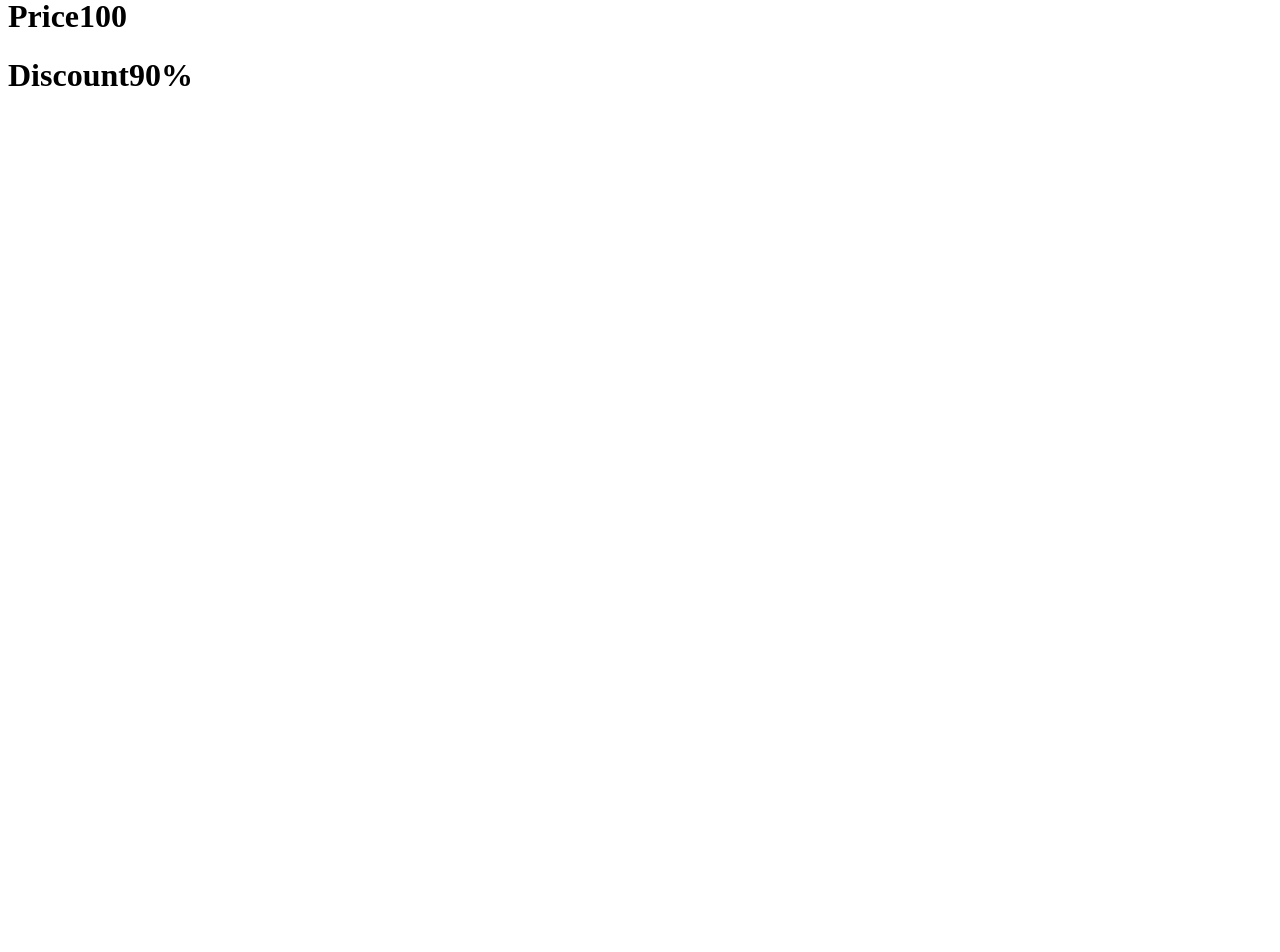
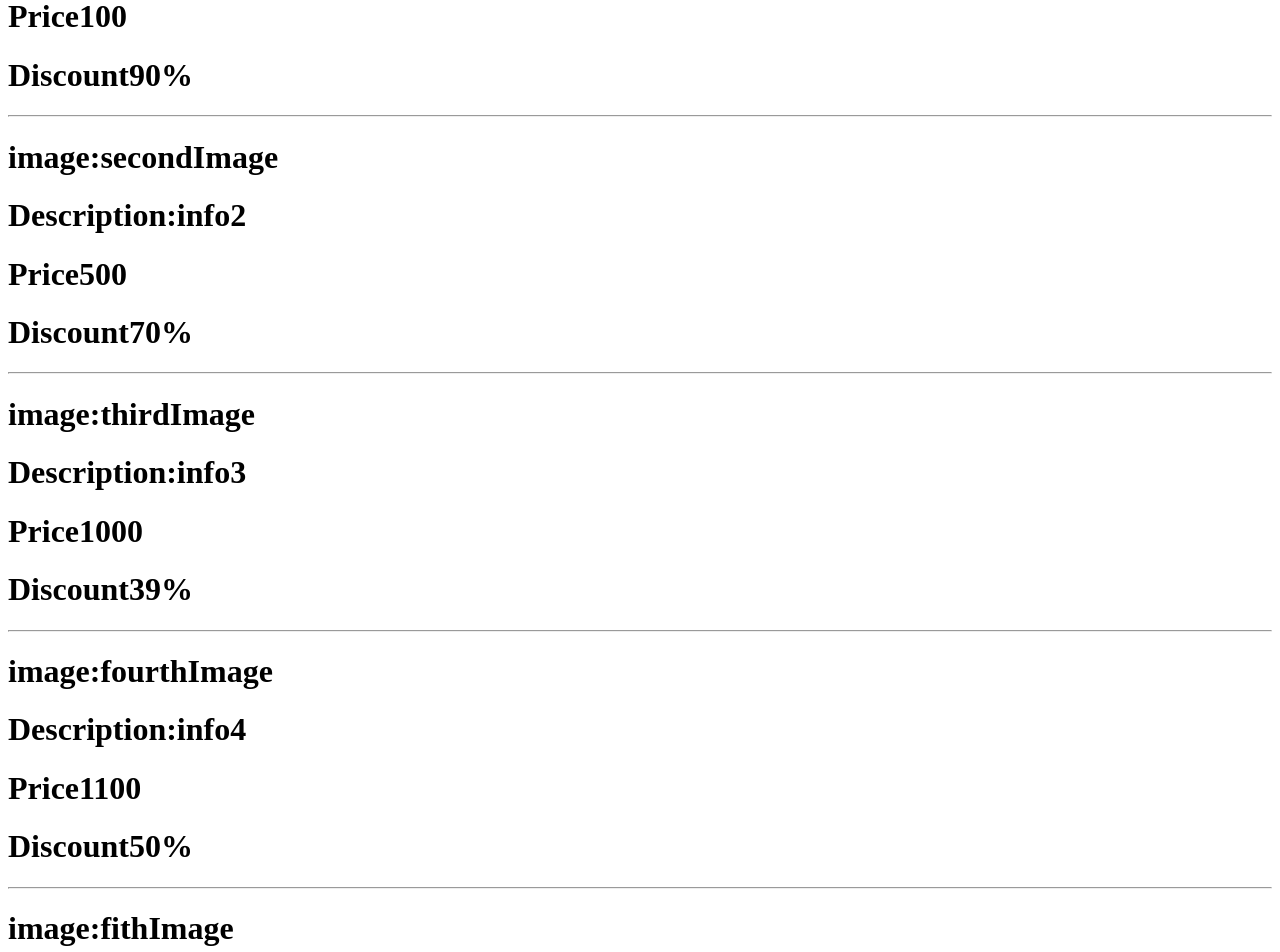
Before and after one commit to sagar56780/first-react-app, a React (Create React App) app: page / in a window 1280 px wide. Shown: the part 140-1092 px from the top of the page. Before the commit the page ends 800 px from the top, so only its background shows below. Built offline with nearby package versions, Linux system fonts and the light colour scheme.

Commit message:
using component multiple time and passing diffrent value to each component

```diff
--- a/src/App.jsx
+++ b/src/App.jsx
@@ -27,10 +27,16 @@ class App extends React.Component{
 */
 //!============Props===============
 import ChildCompnent from "./ChildComponent";
-const App=()=>{
+const App=()=>{    //sending props - props is addition property passing to a element like we pass values inside input tag in html
     return(
-         <ChildCompnent image="FirstImage" discription="info1" price="100" discount="90%"/>  // sending props
+        <>
+         <ChildCompnent image="FirstImage" discription="info1" price="100" discount="90%"/>
+         <ChildCompnent image="secondImage" discription="info2" price="500" discount="70%"/>
+         <ChildCompnent image="thirdImage" discription="info3" price="1000" discount="39%"/>
+         <ChildCompnent image="fourthImage" discription="info4" price="1100" discount="50%"/>
+         <ChildCompnent image="fithImage" discription="info5" price="600" discount="80%"/>
 
+         </>
     );
 }
 export default App;
--- a/src/ChildComponent.jsx
+++ b/src/ChildComponent.jsx
@@ -7,7 +7,10 @@ const ChildCompnent=(props)=>{
         <h1>Description:{props.discription}</h1>
         <h1>Price{props.price}</h1>
         <h1>Discount{props.discount}</h1>
-        </>
+
+        <hr />
+             </>
+
     );
 }
 export default ChildCompnent;
```
